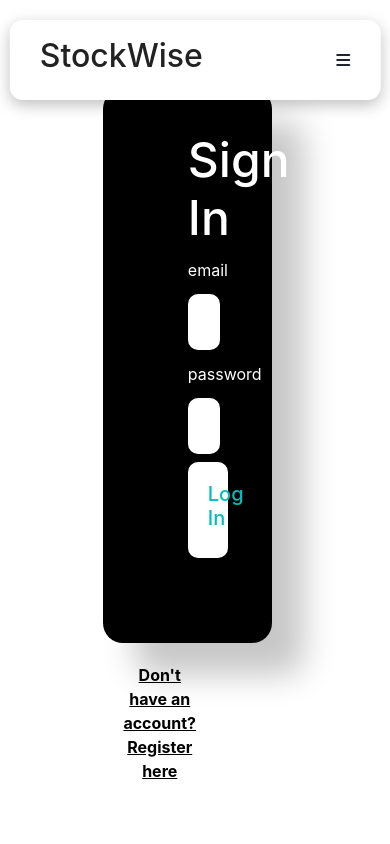
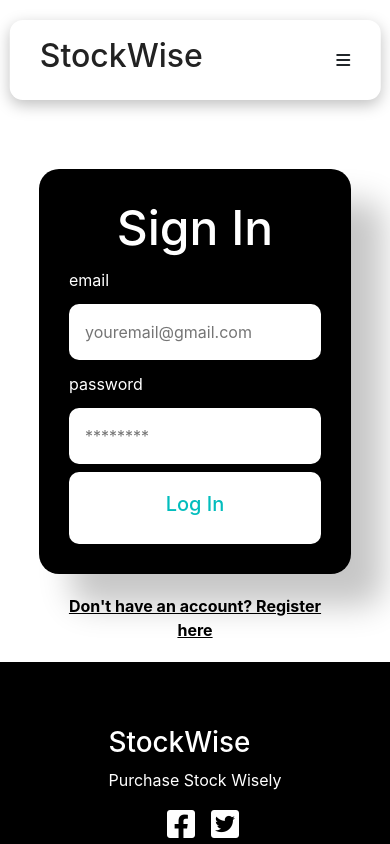
Before and after one commit to arpitmathur2412/GFG-HACK, a React (Create React App) app in the folder client/: page /signin in a window 390 px wide. Shown: the top 844 px of the page. Built offline with nearby package versions, Linux system fonts and the light colour scheme.

Commit message:
added phone view

```diff
--- a/client/src/components/SignInUp/RegisterStyles.css
+++ b/client/src/components/SignInUp/RegisterStyles.css
@@ -28,11 +28,25 @@ h2{
 
 @media screen and (max-width: 600px) {
     .auth-form-container {
-        padding: 5rem;
-        border: 1px solid white;
-        border-radius: 10px;
-        margin: 0.5rem;
-        width: 60%;
+        font-size: 16px;
+        /*padding: 5rem;*/
+        /*border: 1px solid white;*/
+        /*border-radius: 10px;*/
+        /*margin: 0.5rem;*/
+        /*width: 60%;*/
+    }
+    .register-form, .login-form {
+        /*color: #151516;*/
+         display: flex;
+         flex-direction: column;
+         /*background-color: white;*/
+         border-radius: 20px;
+         box-shadow: 2rem 2rem 2rem #c7c7c7;
+        padding: 30px;
+    }
+    .new-constraints{
+        margin: auto;
+        width: 80%;
     }
 }
 
--- a/client/src/components/SignInUp/SignInStyles.css
+++ b/client/src/components/SignInUp/SignInStyles.css
@@ -23,13 +23,27 @@ h2{
     width: 50%;
 }
 
-@media screen and (max-width: 600px) {
+@media screen and (max-width: 500px) {
     .auth-form-container {
-        padding: 5rem;
-        border: 1px solid white;
-        border-radius: 10px;
-        margin: 0.5rem;
-        width: 60%;
+        font-size: 16px;
+        /*padding: 5rem;*/
+        /*border: 1px solid white;*/
+        /*border-radius: 10px;*/
+        /*margin: 0.5rem;*/
+        /*width: 60%;*/
+    }
+    .register-form, .login-form {
+        /*color: #151516;*/
+        display: flex;
+        flex-direction: column;
+        /*background-color: white;*/
+        border-radius: 20px;
+        box-shadow: 2rem 2rem 2rem #c7c7c7;
+        padding: 30px;
+    }
+    .new-constraints{
+        margin: auto;
+        width: 80%;
     }
 }
 
```
